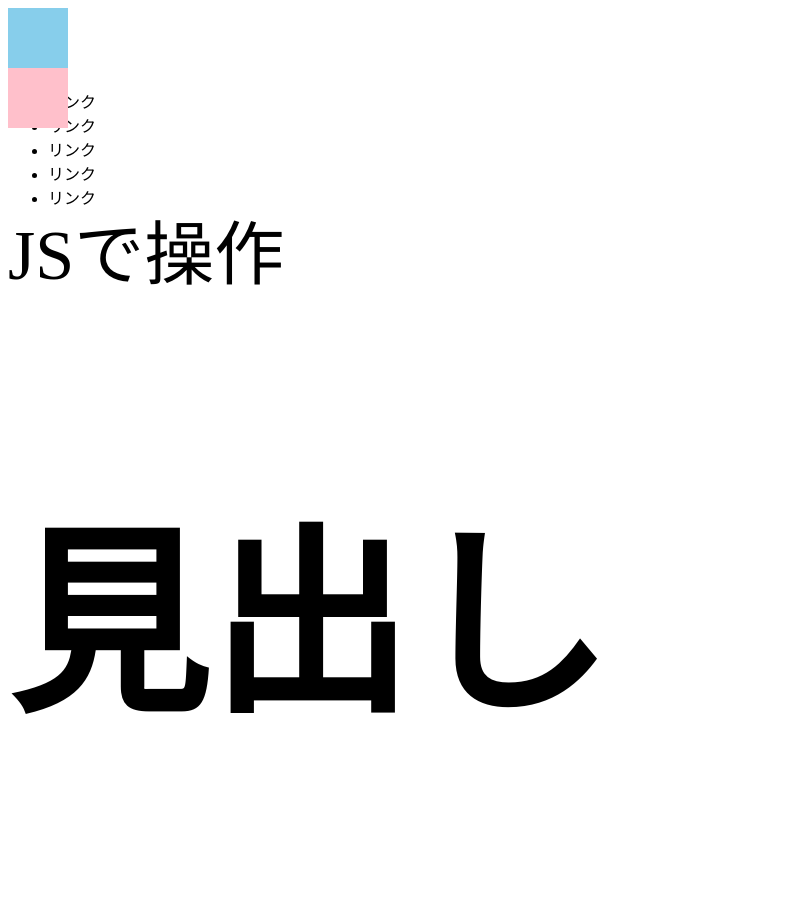
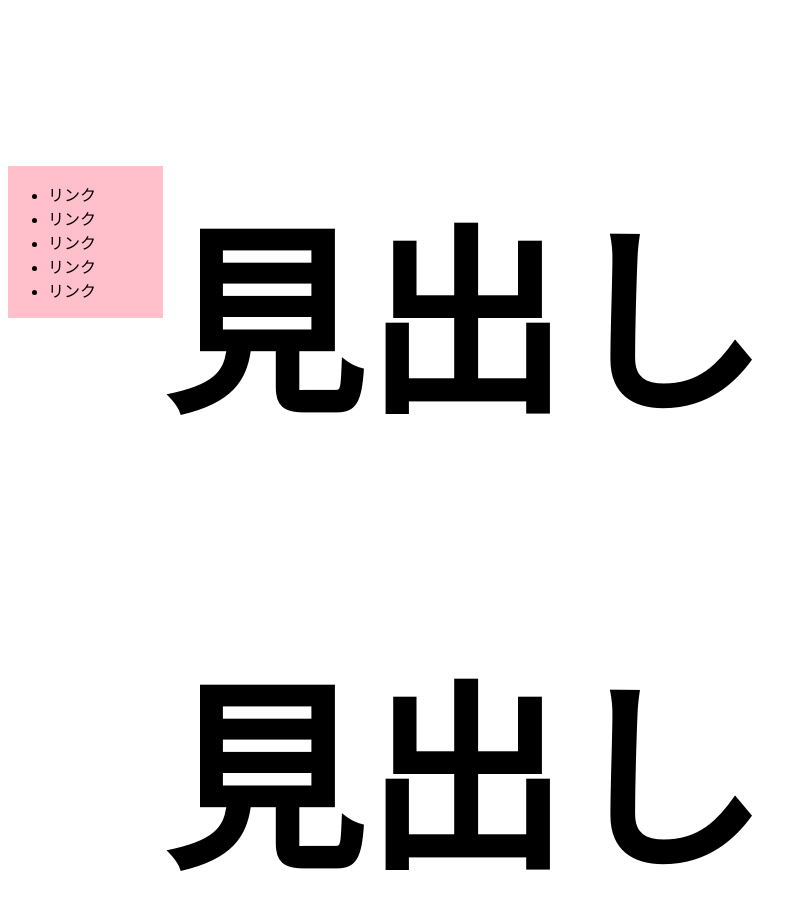
Before and after one commit to yamasakidaisuke/nurunuru-sidebar, a plain HTML site: page index.html in a window 1280 px wide. Shown: the top 915 px of the page, without its empty margins (0-807 px from the left). Drawn offline with Linux system fonts and the light colour scheme.

Commit message:
不要な項目を削除

```diff
--- a/css/style.css
+++ b/css/style.css
@@ -1,5 +1,8 @@
 h2 {
   font-size: 200px;
+}
+article {
+  margin-left: 155px;
 }
 body {
 	position: relative;
@@ -7,25 +10,8 @@ body {
 #sideber {
   position: absolute;
   width: 155px;
-padding-top: 65px;
   -webkit-transition: transform 1s cubic-bezier(0.23, 1, 0.32, 1);
   transition: transform 1s cubic-bezier(0.23, 1, 0.32, 1);
-}
-
-
-
-  :root {
-    --one: 10px;
-    --two: 20px;
-    --three: 30px;
-    --scroll-y: 0;
-  }
-  .box {
-    width: 60px;
-    height: 60px;
-    background-color: skyblue;
-  }
-  .test {
   transform: translate3d(0,var(--scroll-y),0);
   background-color: pink;
   -webkit-transition: transform 1s cubic-bezier(0.23, 1, 0.32, 1);
--- a/index.html
+++ b/index.html
@@ -21,12 +21,6 @@
         </div>
     </aside>
     <article>
-        <section>
-            <div class="mover"></div>
-            <div class="box"></div>
-            <div class="box test"></div>
-        </section>
-        <section><p id="information">JSで操作</p></section>
         <section><h2>見出し</h2></section>
         <section><h2>見出し</h2></section>
         <section><h2>見出し</h2></section>
--- a/js/main.js
+++ b/js/main.js
@@ -1,14 +1,4 @@
-alert('こんにちは')
-const a = 10;
-console.log(a);
-
-//ウィンドウ上でスクロールする毎に「スクロール」と座標が出力される
-window.addEventListener('scroll',()=>{
-    console.log('スクロール',window.scrollX, window.scrollY);
-});
-const size = document.querySelector('#information');
-size.style.fontSize = '70px';
-
+//「スクロール」毎に、座標分-を-scroll-y変数に代入
 let root = document.documentElement;
 
 window.addEventListener("scroll", () => {
```
Lines whose indentation alone changed are shown as unchanged.
